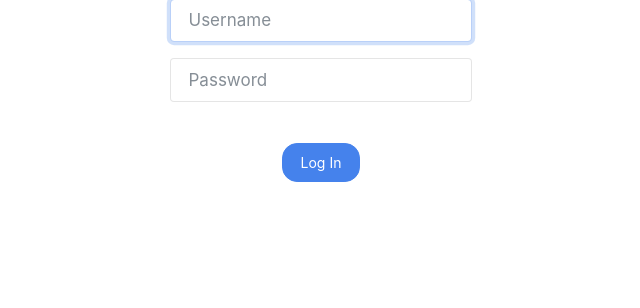
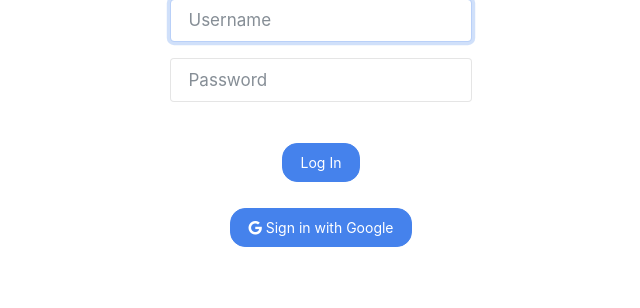
Before and after one commit to Le-Jared/Budget-Lah, a Flask app: page /login in a window 1280 px wide. Shown: the part 351-659 px from the top of the page, without its empty margins (319-959 px from the left). Run offline with Flask 3, Linux system fonts and the light colour scheme; some libraries are stand-ins or nearby versions.

Commit message:
Google OATH
- Google OATH for Local Host
- Pending Fixing for Production

```diff
--- a/app.py
+++ b/app.py
@@ -31,6 +31,8 @@ app = Flask(__name__)
 
 # Set app key
 app.secret_key = os.getenv("SECRET_KEY")
+
+os.environ["OAUTHLIB_INSECURE_TRANSPORT"] = "1"
 
 # Ensure templates are auto-reloaded
 app.config["TEMPLATES_AUTO_RELOAD"] = True
@@ -67,6 +69,75 @@ engine = create_engine(
 )
 db = scoped_session(sessionmaker(bind=engine))
 
+# Set up the Google OAuth2 client
+GOOGLE_CLIENT_ID = "495675858702-3nnj7rb14ba2c4nru81b8e7ttuqce1h7.apps.googleusercontent.com"
+client_secrets_file = os.path.join(pathlib.Path(__file__).parent, "client_secret.json")
+
+flow = Flow.from_client_secrets_file(
+    client_secrets_file=client_secrets_file,
+    scopes=["https://www.googleapis.com/auth/userinfo.profile", "https://www.googleapis.com/auth/userinfo.email", "openid"],
+    redirect_uri="http://127.0.0.1:5000/callback"
+)
+
+@app.route("/google-login")
+def google_login():
+    authorization_url, state = flow.authorization_url()
+    session["state"] = state
+    return redirect(authorization_url)
+
+@app.route("/callback")
+def callback():
+    flow.fetch_token(authorization_response=request.url)
+
+    if not session["state"] == request.args["state"]:
+        abort(500)  # State does not match!
+
+    credentials = flow.credentials
+    request_session = requests.session()
+    cached_session = cachecontrol.CacheControl(request_session)
+    token_request = google.auth.transport.requests.Request(session=cached_session)
+
+    id_info = id_token.verify_oauth2_token(
+        id_token=credentials._id_token,
+        request=token_request,
+        audience=GOOGLE_CLIENT_ID
+    )
+
+    user_id = id_info.get("sub")
+    user_email = id_info.get("email")
+    user_name = id_info.get("name")
+
+    # Check if the user exists in your database, if not, create a new user
+    result = db.execute(text("SELECT * FROM users WHERE google_id = :google_id"),
+                        {"google_id": user_id})
+    column_names = result.keys()
+    rows = [dict(zip(column_names, row)) for row in result.fetchall()]
+
+
+    if len(rows) == 0:
+        # Generate a unique username based on the user's email address
+        username_base = user_email.split('@')[0]
+        username = username_base
+        username_count = 1
+
+        while True:
+            existing_user = db.execute(text("SELECT * FROM users WHERE LOWER(username) = :username"), {"username": username.lower()}).fetchone()
+            if not existing_user:
+                break
+            username = f"{username_base}_{username_count}"
+            username_count += 1
+
+        # Create a new user in your database with the Google user information
+        now = datetime.now().strftime("%m/%d/%Y %H:%M:%S")
+        new_user_id = db.execute(text("INSERT INTO users (username, email, google_id, registerDate, lastLogin) VALUES (:username, :email, :google_id, :registerDate, :lastLogin) RETURNING id"),
+                                 {"username": username, "email": user_email, "google_id": user_id, "registerDate": now, "lastLogin": now}).fetchone()[0]
+        db.commit()
+
+        session["user_id"] = new_user_id
+    else:
+        session["user_id"] = rows[0]['id']
+
+    return redirect("/")
 
 @app.route("/register", methods=["GET", "POST"])
 def register():
--- a/templates/login.html
+++ b/templates/login.html
@@ -22,4 +22,10 @@ Log In
     <br>
     <button class="btn btn-primary" type="submit">Log In</button>
 </form>
+<br>
+<a href="{{ url_for('google_login') }}">
+    <button class="btn btn-primary">
+      <i class="fab fa-google"></i> Sign in with Google
+    </button>
+  </a>
 {% endblock %}
```
Also changed, not shown: client_secret.json (added, +12 -0 lines), 1 other file.
